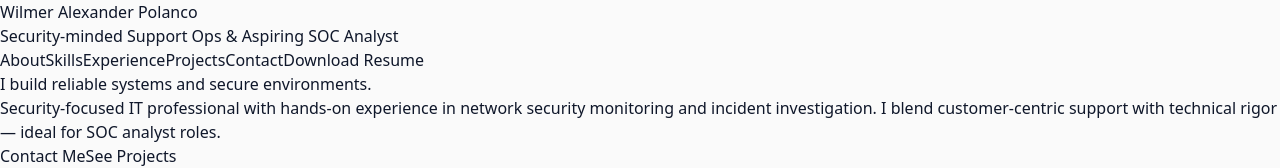
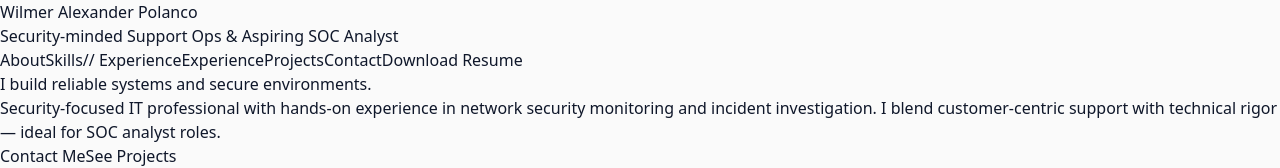
Before and after one commit to wilmerp13/portfolio-nextjs, a Next.js app: page / in a window 1280 px wide. Shown: the top 168 px of the page. Built offline with nearby package versions, Linux system fonts and the light colour scheme.

Commit message:
Update Experience link in Navbar component

```diff
--- a/components/Navbar.js
+++ b/components/Navbar.js
@@ -13,7 +13,9 @@ export default function Navbar(){
 
         <a href="#skills" className="hover:text-blue-500">Skills</a>
 
-        <Link href="/experience"><a className="text-sm hover:underline">Experience</a></Link>
+       // <Link href="/Experience"><a className="text-sm hover:underline">Experience</a></Link>
+        <Link href="#experience">Experience</Link>
+
         <Link href="/projects"><a className="text-sm hover:underline">Projects</a></Link>
         <Link href="/contact"><a className="text-sm hover:underline">Contact</a></Link>
         <a
```
